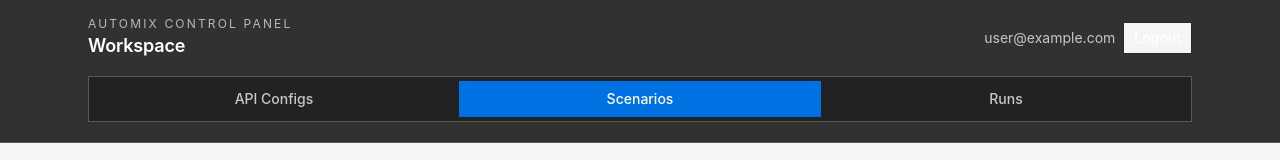
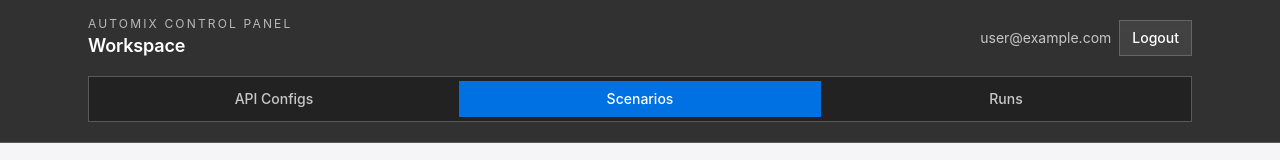
Before and after one commit to kaiumallimon/automix, a Next.js app: page /scenarios in a window 1280 px wide. Shown: the top 160 px of the page. Built offline with nearby package versions, Linux system fonts and the light colour scheme; no server answers; sample sign-in values are in the browser's storage.

Commit message:
style: update logout button variant and add custom styles for improved UI

```diff
--- a/components/layout/app-tab-shell.tsx
+++ b/components/layout/app-tab-shell.tsx
@@ -84,7 +84,11 @@ export function AppTabShell({ children }: AppTabShellProps) {
               <p className="hidden max-w-[18rem] truncate text-sm text-white/72 sm:block">
                 {user?.email}
               </p>
-              <Button variant="outline" onClick={handleLogout}>
+              <Button
+                variant="ghost"
+                className="h-9 border-white/25 bg-white/8 px-3 text-white hover:bg-white/16 hover:text-white focus-visible:border-white/40 focus-visible:ring-white/30"
+                onClick={handleLogout}
+              >
                 Logout
               </Button>
             </div>
```
